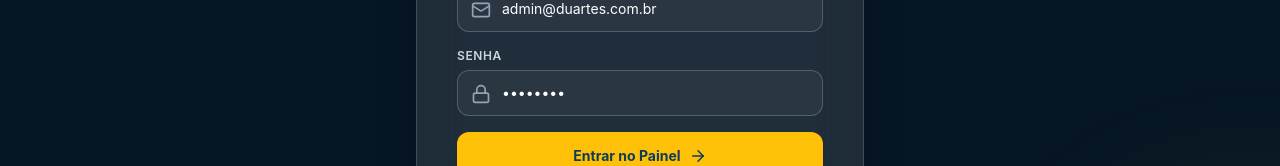
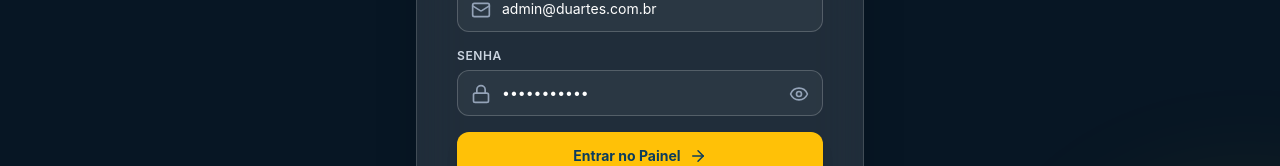
Before and after one commit to williamdsg12/site-duartes-, a Next.js app in the folder frontend/: page /admin/login in a window 1280 px wide. Shown: the part 372-538 px from the top of the page. Built offline with nearby package versions, Linux system fonts and the light colour scheme; a web font is replaced by a local one.

Commit message:
Adicionar olhinho para visualizar/ocultar senha no login admin

```diff
--- a/frontend/app/admin/login/page.tsx
+++ b/frontend/app/admin/login/page.tsx
@@ -3,12 +3,13 @@
 import { useState } from "react";
 import { useRouter } from "next/navigation";
 import Image from "next/image";
-import { Lock, Mail, ArrowRight, ShieldCheck, Loader2 } from "lucide-react";
+import { Lock, Mail, ArrowRight, ShieldCheck, Loader2, Eye, EyeOff } from "lucide-react";
 
 export default function AdminLoginPage() {
   const router = useRouter();
   const [email, setEmail] = useState("admin@duartes.com.br");
-  const [password, setPassword] = useState("admin123");
+  const [password, setPassword] = useState("duartes1234");
+  const [showPassword, setShowPassword] = useState(false);
   const [loading, setLoading] = useState(false);
   const [error, setError] = useState("");
 
@@ -91,13 +92,25 @@ export default function AdminLoginPage() {
               <div className="relative">
                 <Lock className="absolute left-3.5 top-3.5 h-5 w-5 text-slate-400" />
                 <input
-                  type="password"
+                  type={showPassword ? "text" : "password"}
                   required
                   value={password}
                   onChange={(e) => setPassword(e.target.value)}
                   placeholder="••••••••"
-                  className="w-full rounded-xl border border-white/20 bg-white/5 py-3 pl-11 pr-4 text-sm text-white placeholder-slate-400 focus:border-accent focus:outline-none focus:ring-1 focus:ring-accent"
+                  className="w-full rounded-xl border border-white/20 bg-white/5 py-3 pl-11 pr-11 text-sm text-white placeholder-slate-400 focus:border-accent focus:outline-none focus:ring-1 focus:ring-accent"
                 />
+                <button
+                  type="button"
+                  onClick={() => setShowPassword(!showPassword)}
+                  className="absolute right-3.5 top-3.5 text-slate-400 hover:text-white transition-colors focus:outline-none"
+                  aria-label={showPassword ? "Esconder senha" : "Mostrar senha"}
+                >
+                  {showPassword ? (
+                    <EyeOff className="h-5 w-5" />
+                  ) : (
+                    <Eye className="h-5 w-5" />
+                  )}
+                </button>
               </div>
             </div>
 
```
